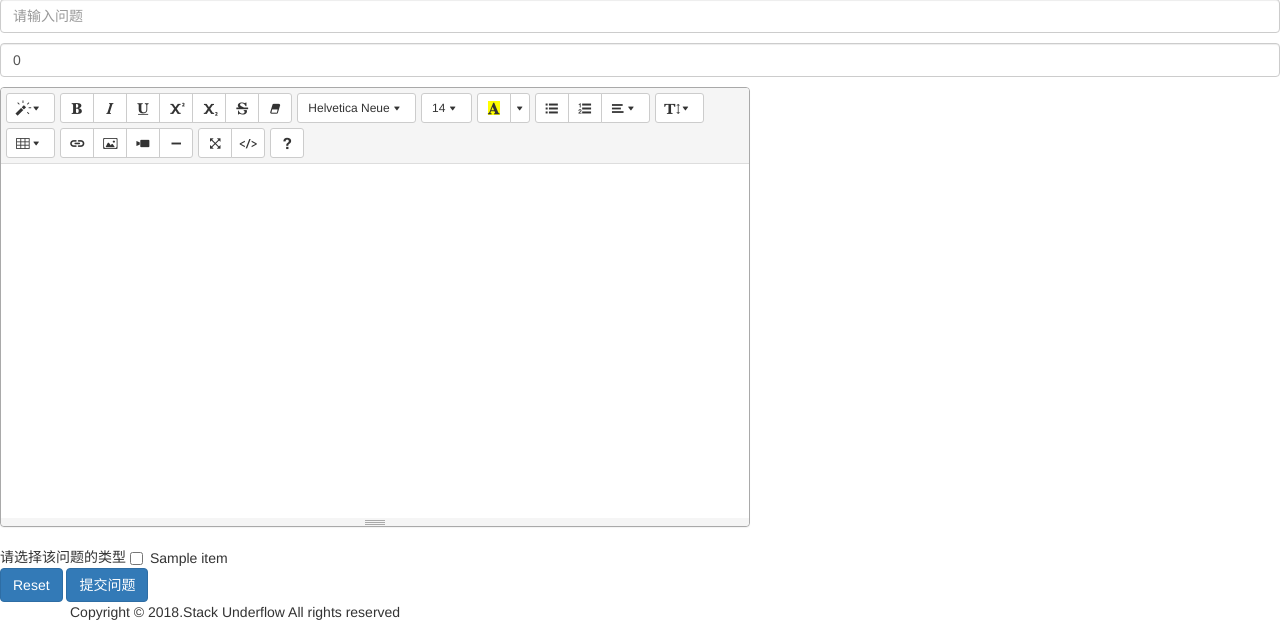
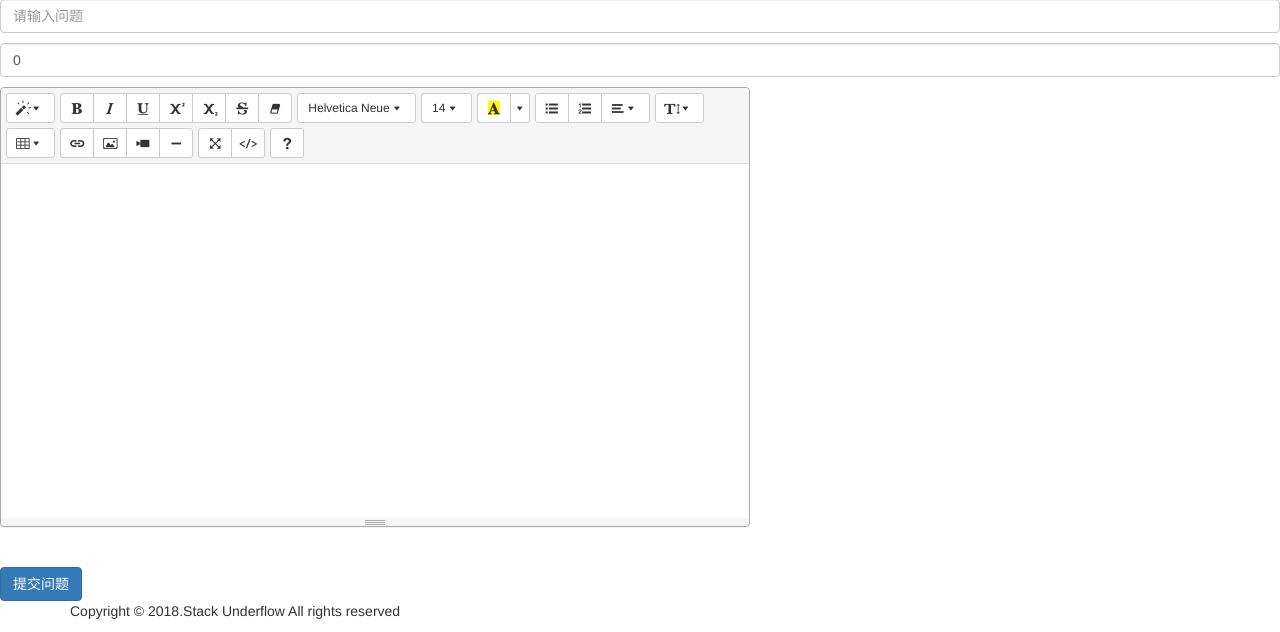
Before and after one commit to KnightHartX/stack, a Django app: template templates/stack_under_flow/rewritequestion.html in a window 1280 px wide. Shown: the part 183-815 px from the top of the page. Run offline with Django 3.2, Linux system fonts and the light colour scheme; tables that the repository leaves empty hold one stand-in row (values such as "Sample post"); the template is opened without the code that fills it: values that come from a table or form of the project are taken from there, most other values are stand-ins (such as "Sample title", 1, 10 or a date in 2020); some libraries are stand-ins or nearby versions.

Commit message:
rewrite have done!

```diff
--- a/stack_under_flow/models.py
+++ b/stack_under_flow/models.py
@@ -33,6 +33,7 @@ class question(models.Model):
     display = models.BooleanField(default=1)
     view = models.IntegerField(default=0)
     update_time = models.DateTimeField('发布时间', auto_now_add=True)
+    rewrite_time=models.DateTimeField('编辑时间', auto_now=True)
     giftpoint=models.IntegerField(default=0)
 
     class Meta:
--- a/stack_under_flow/stack_views.py
+++ b/stack_under_flow/stack_views.py
@@ -583,7 +583,7 @@ def returnquestioninfo(request):
         questionid = request.GET.get('questionid')
         print(questionid)
         old_question = question.objects.get(id=questionid)
-        return SuccessResponse6(old_question.title,old_question.content,old_question.giftpoint,old_question.beforemarkdown)
+        return SuccessResponse6(old_question.title,old_question.content,old_question.giftpoint,old_question.contentstring)
     except:
         return ErrorResponse6('获取该问题信息失败！')
 
@@ -701,8 +701,7 @@ def commitrewritequestion(request):
             print("问题的悬赏分为 "+giftpoint)
             int_giftpoint = int(giftpoint)
             if current_user.point < int_giftpoint:
-                messages.info(request, '悬赏分数大于用户积分，请重新输入！')
-                return HttpResponseRedirect('http://127.0.0.1:8000/stack_under_flow/rewritequestion.html')
+                return ErrorResponse7('超过用户所拥有的分数，请重新输入！')
             else:
                 pass
             # 先增加相关问题信息
--- a/templates/stack_under_flow/displayquestion.html
+++ b/templates/stack_under_flow/displayquestion.html
@@ -98,7 +98,8 @@
                         {% endautoescape %}
                     </div>
                     <p class="meta">
-                        <a class="time"><i class="glyphicon glyphicon-time"></i> {{ item.update_time }}</a>
+                        <a class="time"><i class="glyphicon glyphicon-time"></i> 创建于{{ item.update_time }}</a>
+                         <a class="time"><i class="glyphicon glyphicon-time"></i>编辑于 {{ item.rewrite_time }}</a>
                         <a class="views"><i class="glyphicon glyphicon-eye-open"></i> 阅读量（{{ item.view }}）</a>
                         <a class="comment" href="{% url 'stack_under_flow:questioninfo'  item.id %}"><i
                                 class="glyphicon glyphicon-comment"></i> 回答数目( {{ item.answercount }})
--- a/templates/stack_under_flow/questioninfo.html
+++ b/templates/stack_under_flow/questioninfo.html
@@ -121,7 +121,8 @@
                 <h1 class="article-title"><a href="#"> {{ questioninfo.title }} </a></h1>
                 <div class="article-meta ">
                     <span class="giftpoint"><a>悬赏积分：{{ questioninfo.giftpoint }}分&nbsp;&nbsp;&nbsp;</a></span>
-                    <span class="item time ">{{ questioninfo.update_time }}</span>
+                    <span class="item time ">创建于{{ questioninfo.update_time }}</span>
+                    <span class="item time ">修改于{{ questioninfo.rewrite_time }}</span>
                     <span class="item tags">标签：
                         {% for item in tagdisplay %}
                             <a href="{% url 'stack_under_flow:tag' item.pk %}">{{ item.tagname }}</a>
--- a/templates/stack_under_flow/rewritequestion.html
+++ b/templates/stack_under_flow/rewritequestion.html
@@ -130,19 +130,7 @@
                                required></p>
         <textarea id="summernote" class="form-control" rows="8" placeholder="请输入您的问题详情"
                   name="content" required></textarea>
-        <span>请选择该问题的类型</span>
-
-        {#        {% for item in tags_list_obj %}#}
-        {#            <label><input name="{{ item.tagname }}" type="checkbox" value="{{ item.tagname }}"/>{{ item.tagname }}#}
-        {#            </label>#}
-        {#        {% endfor %}#}
-        {% for item in tags_list_obj %}
-            <label class="checkbox-inline">
-                <input value="{{ item.tagname }}" type="checkbox" name="tags" id="tags1"/>{{ item.tagname }}
-            </label>
-        {% endfor %}
         <br>
-        <input type="reset" class="btn btn-primary">
         <button class="btn btn-primary" onclick="sendquestion1()">提交问题</button>
     </form>
     <script>
@@ -152,7 +140,6 @@
             let title = $("#title1").val();
             let giftpoint=$("#giftpoint1").val();
             let content = $('#summernote').summernote('code');
-            {#let tags=$("#tags1").val();#}
             $.ajax({
                 url: "{% url 'stack_under_flow:commitrewritequestion' %}",
                 type: 'POST',
@@ -161,7 +148,6 @@
                     title:title,
                     giftpoint:giftpoint,
                     content:content,
-                    {#tags:tags#}
                 },
                 cache: false,
                 success: function (data) {
@@ -190,28 +176,48 @@
                                    required></p>
             <textarea id="markdowneditor" class="form-control" rows="8" placeholder="请输入您的问题详情"
                       name="content" required></textarea>
-            <span>请选择该问题的类型</span>
-
-            {#            {% for item in tags_list_obj %}#}
-            {#                <label><input name="{{ item.tagname }}" type="checkbox" value="{{ item.tagname }}"/>{{ item.tagname }}#}
-            {#                </label>#}
-            {#            {% endfor %}#}
-
-            {% for item in tags_list_obj %}
-                <label class="checkbox-inline">
-                    <input value="{{ item.tagname }}" type="checkbox" name="tags"/>{{ item.tagname }}
-                </label>
-            {% endfor %}
-            <br>
-            <input type="reset" class="btn btn-primary"><input class="btn btn-primary" type="submit" value="提交问题">
+        <br>
+        <button class="btn btn-primary" onclick="sendquestion2()">提交问题</button>
         </form>
     </div>
+    <script>
+        function sendquestion2() {
+            let questionid = localStorage.getItem('questionid');//key要用单引号或者双引号包括着
+            console.log("问题的id为"+questionid);
+            let title = $("#title2").val();
+            let giftpoint=$("#giftpoint2").val();
+            let content =  $("#markdowneditor").val();
+            $.ajax({
+                url: "{% url 'stack_under_flow:commitrewritequestion' %}",
+                type: 'POST',
+                data: {
+                    questionid:questionid,
+                    title:title,
+                    giftpoint:giftpoint,
+                    content:content,
+                },
+                cache: false,
+                success: function (data) {
+                    console.log(data)
+                    if (data['status'] == 'SUCCESS') {
+                        alert("修改问题成功！");
+                        window.location.href = "http://127.0.0.1:8000/stack_under_flow/questioninfo/"+questionid;
+                    } else {
+                        alert(data['message']);
+                    }
+                },
+                error: function (xhr) {
+                    console.log(xhr)
+                }
+            });
+        }
+    </script>
 </div>
 
 <script>
     function getdata() {
         let questionid = localStorage.getItem('questionid');//key要用单引号或者双引号包括着,用一变量存起来方便使用
-        alert(questionid);
+        // alert(questionid);
         $.ajax({
             url: "{% url 'stack_under_flow:returnquestioninfo' %}",
             type: 'GET',
```
Also changed, not shown: stack_under_flow/migrations/0023_question_beforemarkdown.py (added), stack_under_flow/migrations/0024_question_rewrite_time.py (added).
